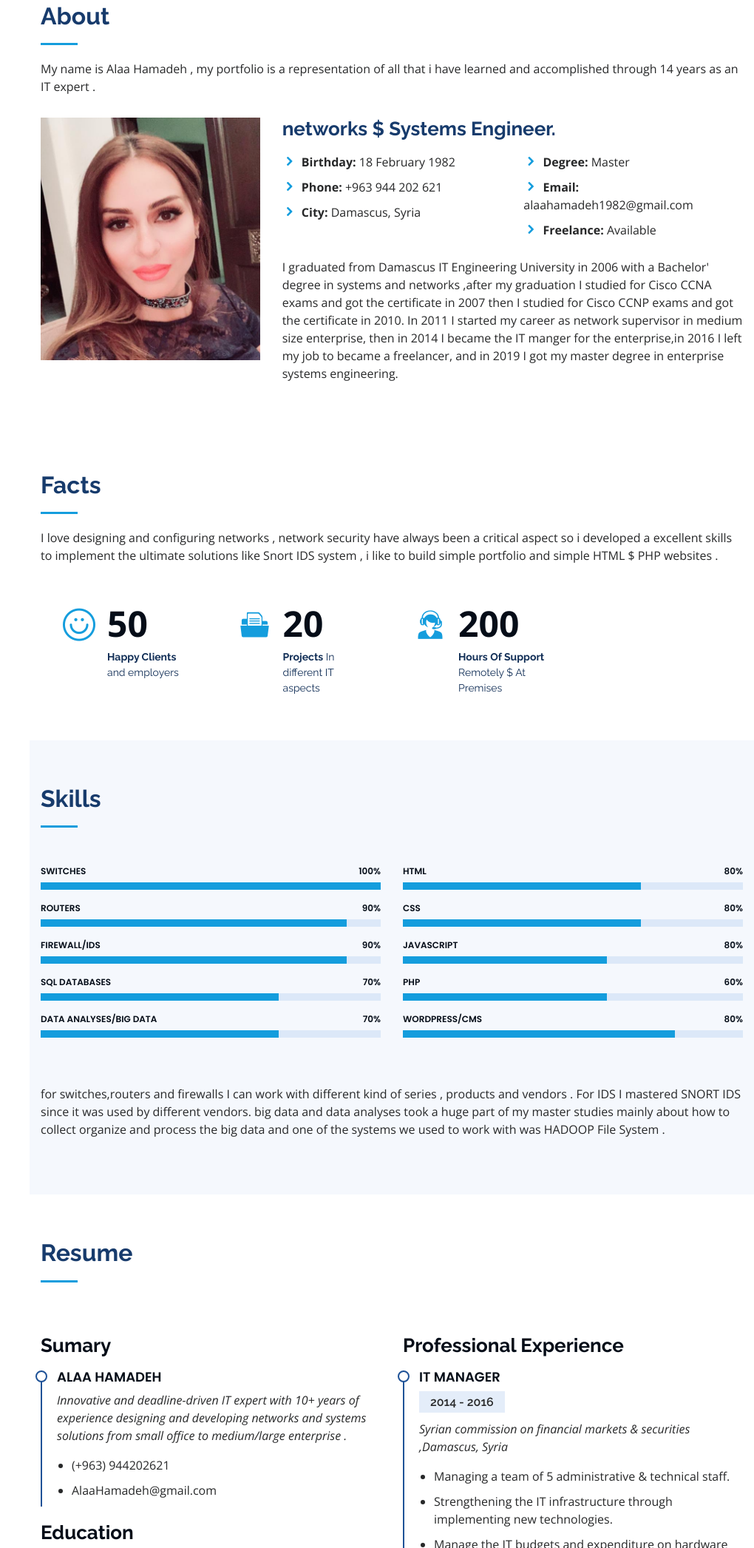
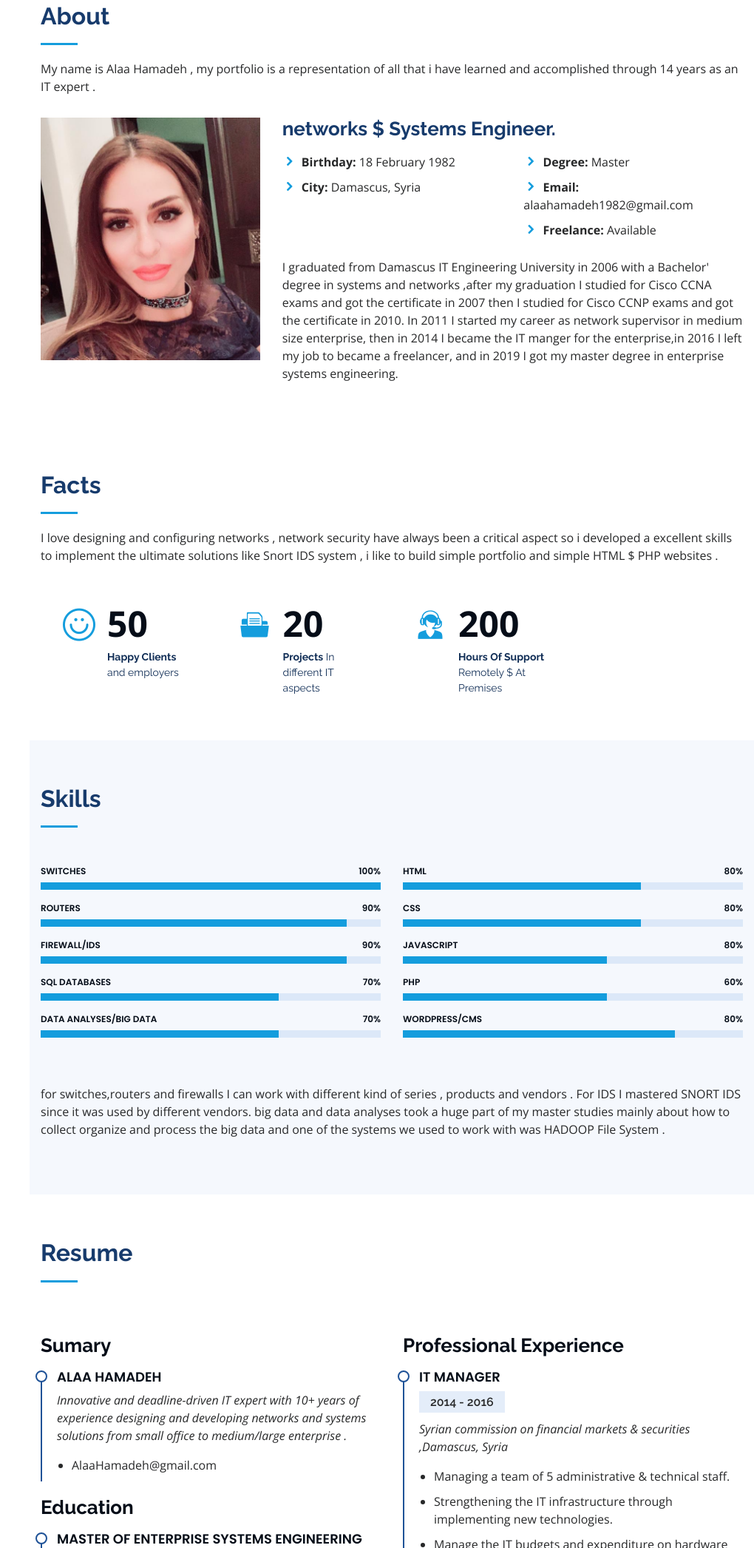
Before and after one commit to alaahamadeh/alaahamadeh.github.io, a plain HTML site: page index.html in a window 1280 px wide. Shown: the part 857-2950 px from the top of the page at 74% size, without its empty margins (260-1280 px from the left). Drawn offline with nearby package versions, Linux system fonts and the light colour scheme.

Commit message:
Update index.html

```diff
--- a/index.html
+++ b/index.html
@@ -102,7 +102,7 @@
                 <ul>
                   <li><i class="icofont-rounded-right"></i> <strong>Birthday:</strong> 18 February 1982</li>
               <!--    <li><i class="icofont-rounded-right"></i> <strong>Website:</strong> www.AlaaHamadeh.com</li> -->
-                  <li><i class="icofont-rounded-right"></i> <strong>Phone:</strong> +963 944 202 621</li>
+                <!--  <li><i class="icofont-rounded-right"></i> <strong>Phone:</strong> +963 944 202 621</li> -->
                   <li><i class="icofont-rounded-right"></i> <strong>City:</strong>  Damascus, Syria</li>
                 </ul>
               </div>
@@ -302,7 +302,7 @@
               <p><em>Innovative and deadline-driven IT expert with 10+ years of experience designing and developing networks and systems solutions from small office to medium/large enterprise
                   .</em></p>
               <ul>
-                <li>(+963) 944202621</li>
+
                 <li>AlaaHamadeh@gmail.com</li>
               </ul>
             </div>
@@ -441,11 +441,11 @@
                 <p>alaahamadeh1982@gmail.com</p>
               </div>
 
-              <div class="phone">
+          <!--    <div class="phone">
                 <i class="icofont-phone"></i>
                 <h4>Call:</h4>
                 <p>0944 202621</p>
-              </div>
+              </div> -->
 
         <iframe src="https://www.google.com/maps/embed?pb=!1m17!1m8!1m3!1d106447.01115144319!2d36.2450401!3d33.5151873!3m2!1i1024!2i768!4f13.1!4m6!3e6!4m0!4m3!3m2!1d33.515063999999995!2d36.315308!5e0!3m2!1sen!2s!4v1618078838369!5m2!1sen!2s"
                 frameborder="0" style="border:0; width: 100%; height: 290px;" allowfullscreen></iframe>
@@ -453,7 +453,7 @@
 
           </div>
 
-          <div class="col-lg-7 mt-5 mt-lg-0 d-flex align-items-stretch">
+        <!--  <div class="col-lg-7 mt-5 mt-lg-0 d-flex align-items-stretch">
             <form action="forms/contact.php" method="post" role="form" class="php-email-form">
               <div class="form-row">
                 <div class="form-group col-md-6">
@@ -486,7 +486,7 @@
             </form>
           </div>
 
-        </div>
+        </div> -->
 
       </div>
     </section><!-- End Contact Section -->
```
